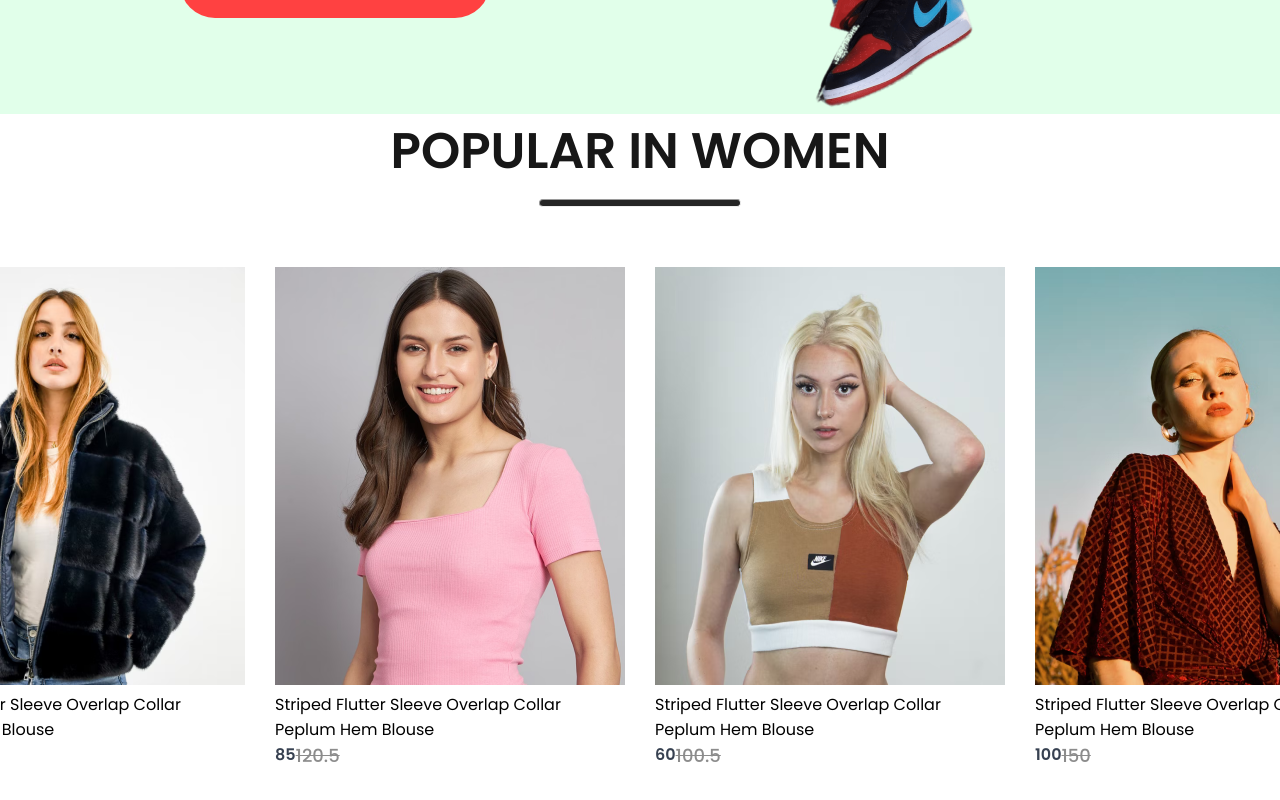
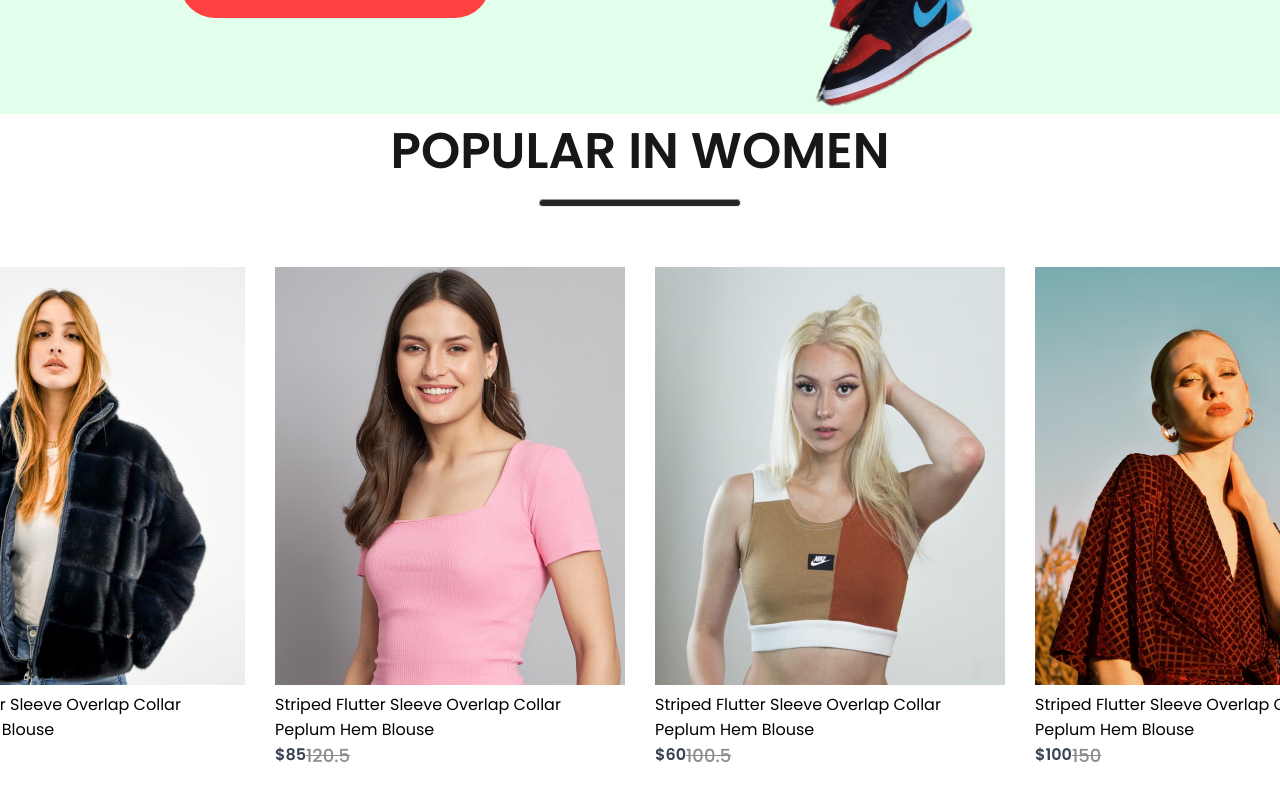
Before and after one commit to 0mar-elsayad/E-commerce-Website, a React (Create React App) app in the folder frontend/: page / in a window 1280 px wide. Shown: the part 787-1587 px from the top of the page. Built offline with nearby package versions, Linux system fonts and the light colour scheme.

Commit message:
adding dollar sign to new price

```diff
--- a/frontend/src/Components/Item/Item.jsx
+++ b/frontend/src/Components/Item/Item.jsx
@@ -8,7 +8,7 @@ const Item = (props) => {
             <p>{props.name}</p>
             <div className="item-prices">
                 <div className="item-price-new">
-                    {props.new_price}
+                    ${props.new_price}
                 </div>
                 <div className="item-price-old">
                     {props.old_price}
```
